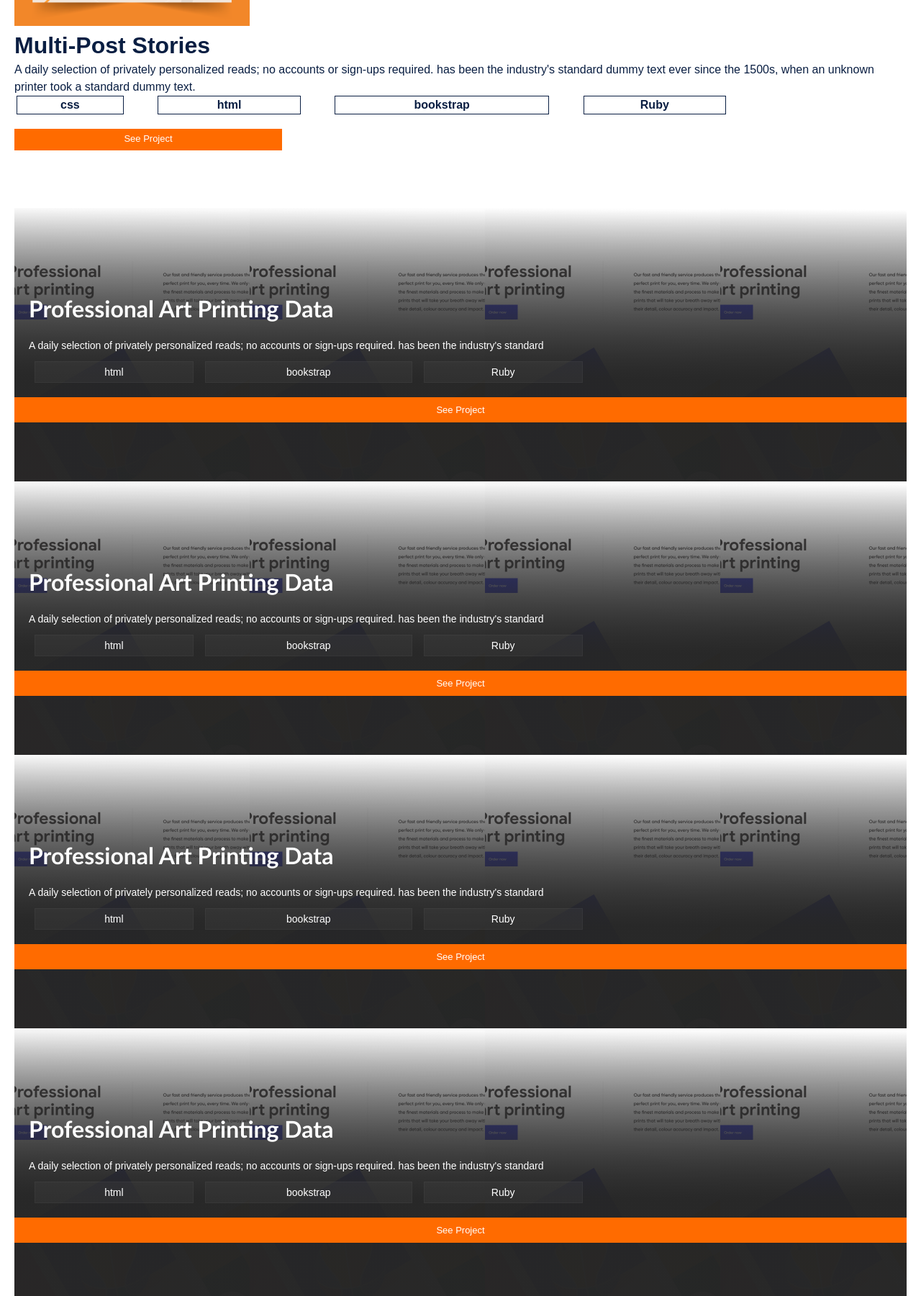
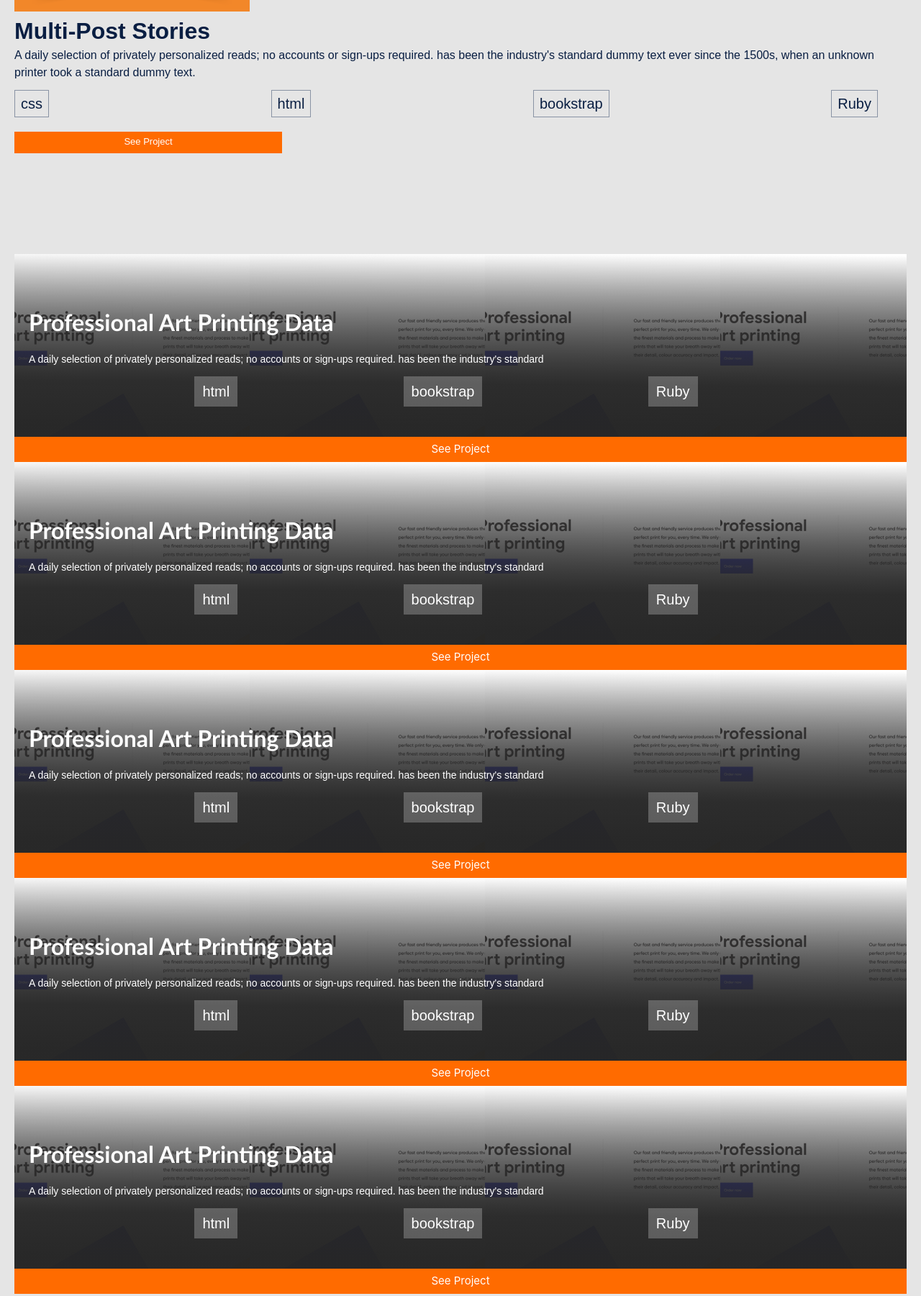
Before and after one commit to Blessing600/Portfolio-setup-and-mobile-first, a website: page index.html in a window 1280 px wide. Shown: the part 780-2581 px from the top of the page at 72% size. Drawn offline with Linux system fonts and the light colour scheme.

Commit message:
updates Html and Css files

```diff
--- a/index.html
+++ b/index.html
@@ -59,10 +59,12 @@
                     A daily selection of privately personalized reads; no accounts or sign-ups required. has been the industry's standard dummy text ever since the 1500s, when an unknown printer took a standard dummy text.
                 </p>
                 <div class="work-section-button">
-                    <p class="work-section-button-1">css</p>
-                    <p class="work-section-button-2">html</p>
-                    <p class="work-section-button-3">bookstrap</p>
-                    <p class="work-section-button-2">Ruby</p>
+                    <ul class="card">
+                        <li>css</li>
+                        <li>html</li>
+                        <li>bookstrap</li>
+                        <li>Ruby</li>
+                    </ul>
                 </div>
 
                 <div class="work-section-mainbutton">
@@ -70,15 +72,18 @@
                 </div>
             </div>
 
+             <div class="work-section-2-card">
                 <div class="work-section-2">
                     <div class="sub_work-section-2">
                      <h1>Professional Art Printing Data</h1>
                      <p class="sub_work-section-2-p">A daily selection of privately personalized reads; no accounts or sign-ups required. has been the industry's standard</p>
 
-                    <div class="work-section-2-button">
-                        <p class="work-section-2-button-2">html</p>
-                        <p class="work-section-2-button-3">bookstrap</p>
-                        <p class="work-section-2-button-2">Ruby</p>
+                     <div class="work-section-menu">
+                         <ul class="work-list">
+                             <li>html</li>
+                             <li>bookstrap</li>
+                             <li>Ruby</li>
+                         </ul>
                      </div>
 
 
@@ -93,10 +98,12 @@
                       <h1>Professional Art Printing Data</h1>
                       <p class="sub_work-section-2-p">A daily selection of privately personalized reads; no accounts or sign-ups required. has been the industry's standard</p>
 
-                     <div class="work-section-2-button">
-                         <p class="work-section-2-button-2">html</p>
-                         <p class="work-section-2-button-3">bookstrap</p>
-                         <p class="work-section-2-button-2">Ruby</p>
+                      <div class="work-section-menu">
+                         <ul class="work-list">
+                             <li>html</li>
+                             <li>bookstrap</li>
+                             <li>Ruby</li>
+                         </ul>
                      </div>
 
 
@@ -110,10 +117,12 @@
                       <h1>Professional Art Printing Data</h1>
                       <p class="sub_work-section-2-p">A daily selection of privately personalized reads; no accounts or sign-ups required. has been the industry's standard</p>
 
-                     <div class="work-section-2-button">
-                         <p class="work-section-2-button-2">html</p>
-                         <p class="work-section-2-button-3">bookstrap</p>
-                         <p class="work-section-2-button-2">Ruby</p>
+                      <div class="work-section-menu">
+                         <ul class="work-list">
+                             <li>html</li>
+                             <li>bookstrap</li>
+                             <li>Ruby</li>
+                         </ul>
                      </div>
 
 
@@ -126,45 +135,12 @@
                      <div class="sub_work-section-2">
                       <h1>Professional Art Printing Data</h1>
                       <p class="sub_work-section-2-p">A daily selection of privately personalized reads; no accounts or sign-ups required. has been the industry's standard</p>
-
-                     <div class="work-section-2-button">
-                         <p class="work-section-2-button-2">html</p>
-                         <p class="work-section-2-button-3">bookstrap</p>
-                         <p class="work-section-2-button-2">Ruby</p>
-                     </div>
-
-
-                </div>
-                <div class="work-section-mainbutton-2">
-                      <a class="tag-2" href="#" >See Project</a>
-             </div>
-             </div>
-             <div class="work-section-2">
-                <div class="sub_work-section-2">
-                 <h1>Professional Art Printing Data</h1>
-                 <p class="sub_work-section-2-p">A daily selection of privately personalized reads; no accounts or sign-ups required. has been the industry's standard</p>
-
-                     <div class="work-section-2-button">
-                         <p class="work-section-2-button-2">html</p>
-                         <p class="work-section-2-button-3">bookstrap</p>
-                         <p class="work-section-2-button-2">Ruby</p>
-                     </div>
-
-
-                </div>
-                <div class="work-section-mainbutton-2">
-                <a class="tag-2" href="#" >See Project</a>
-               </div>
-             </div>
-             <div class="work-section-2">
-                <div class="sub_work-section-2">
-                 <h1>Professional Art Printing Data</h1>
-                 <p class="sub_work-section-2-p">A daily selection of privately personalized reads; no accounts or sign-ups required. has been the industry's standard</p>
-
-                     <div class="work-section-2-button">
-                         <p class="work-section-2-button-2">html</p>
-                         <p class="work-section-2-button-3">bookstrap</p>
-                         <p class="work-section-2-button-2">Ruby</p>
+                      <div class="work-section-menu">
+                         <ul class="work-list">
+                             <li>html</li>
+                             <li>bookstrap</li>
+                             <li>Ruby</li>
+                         </ul>
                      </div>
 
 
@@ -174,10 +150,30 @@
                   </div>
                   </div>
 
+                  <div class="work-section-2">
+                     <div class="sub_work-section-2">
+                      <h1>Professional Art Printing Data</h1>
+                      <p class="sub_work-section-2-p">A daily selection of privately personalized reads; no accounts or sign-ups required. has been the industry's standard</p>
+
+                      <div class="work-section-menu">
+                         <ul class="work-list">
+                             <li>html</li>
+                             <li>bookstrap</li>
+                             <li>Ruby</li>
+                         </ul>
+                     </div>
+                     </div>
+                     <div class="work-section-mainbutton-2">
+                      <a class="tag-2" href="#" >See Project</a>
+                  </div>
+                  </div>
+             </div>
+
 
         </section>
 
-    <section class="about-section">
+    <section class="ab-section">
+        <div class="about-section">
             <div class="about-title_section">
                 <div class="about-title_section-subsection" >
                     <h1 class="about-title_section-h1">About me</h1>
@@ -188,10 +184,6 @@
                 <a class="tag-3" href="#" >Get My Resume
                 </a>
               </div>
-            </div>
-
-         <div class="about-section-image">
-            <img src="img/Group (2).png" class="sideimage">
                 </div>
              <div class=" about-section-lineheight">
                 <hr />
@@ -243,6 +235,7 @@
                         </ul>
                 </div>
             </div>
+        </div>
 
 
 
--- a/styles.css
+++ b/styles.css
@@ -98,9 +98,10 @@ body {
 }
 
 .work-section {
-  height: 100%;
-  width: 100%;
-  padding: 0 1rem;
+  background-color: rgb(229 229 229);
+  display: grid;
+  grid-template-columns: 1fr;
+  grid-template-rows: 1fr;
 }
 
 .sub_work-section-2 {
@@ -124,7 +125,7 @@ body {
 }
 
 .work-section-card {
-  padding: 4rem 0;
+  padding: 3rem 1rem;
 }
 
 .work-section-card h2 {
@@ -141,43 +142,22 @@ body {
   color: #091e42;
 }
 
-.work-section-button {
+.card {
   display: flex;
   justify-content: space-between;
-  width: 80%;
+  width: 100%;
+  margin: 0.6rem -40px;
 }
 
-.work-section-button-1 {
-  width: 15%;
-  font-size: 14px;
-  border: #091e42 solid 1px;
-  text-align: center;
+.card li {
+  list-style: none;
+  font-family: Arial, Helvetica, sans-serif;
+  font-weight: 500;
+  font-size: 20px;
+  line-height: 20px;
   color: #091e42;
-  margin: 0 3px;
-  font-weight: 600;
-  font-family: Arial, Helvetica, sans-serif;
-}
-
-.work-section-button-2 {
-  width: 20%;
-  font-size: 14px;
-  border: #091e42 solid 1px;
-  text-align: center;
-  color: #091e42;
-  margin: 0 3px;
-  font-weight: 600;
-  font-family: Arial, Helvetica, sans-serif;
-}
-
-.work-section-button-3 {
-  width: 30%;
-  font-size: 14px;
-  border: #091e42 solid 1px;
-  text-align: center;
-  color: #091e42;
-  margin: 0 3px;
-  font-weight: 600;
-  font-family: Arial, Helvetica, sans-serif;
+  padding: 8px;
+  border: 1px solid #8993a4;
 }
 
 .work-section-mainbutton {
@@ -205,10 +185,12 @@ body {
 }
 
 .work-section-2 {
-  width: 100%;
-  height: 19rem;
-  background: linear-gradient(180.45deg, rgb(38 38 38 / 0%) 0.75%, rgb(38 38 38 / 90%) 61.94%), url(img/img2.png);
-  padding: 6rem 0;
+  display: flex;
+  flex-direction: column;
+  gap: 20px;
+  background: linear-gradient(180.45deg, rgb(38 38 38 / 0%) 0.75%, rgb(38 38 38 / 90%) 61.94%), url("img/img2.png");
+  padding-top: 75px;
+  padding-bottom: 0;
 }
 
 .work-section-2 h1 {
@@ -225,47 +207,14 @@ body {
   line-height: 24px;
 }
 
-.work-section-2-button {
-  display: flex;
-  width: 80%;
-}
-
-.work-section-2-button-2 {
-  width: 23%;
-  height: 1.5rem;
-  font-size: 14px;
-  background-color: rgba(128, 128, 128, 0.084);
-  text-align: center;
-  color: white;
-  margin: 10px 8px;
-  font-weight: 100;
-  font-family: Arial, Helvetica, sans-serif;
-  border: solid 0.1px rgba(128, 128, 128, 0.084);
-  padding: 6px;
-}
-
 .about-section-mainbutton .tag-2 {
   text-decoration: none;
-  font-family: Arial, Helvetica, sans-serif;
+  font-family: 'Inter', sans-serif;
   font-weight: 400;
   font-size: 13px;
   color: white;
   text-align: center;
   padding: 4px 0;
-}
-
-.work-section-2-button-3 {
-  width: 30%;
-  height: 1.5rem;
-  font-size: 14px;
-  background-color: rgba(128, 128, 128, 0.084);
-  text-align: center;
-  color: white;
-  margin: 10px 8px;
-  font-weight: 100;
-  font-family: Arial, Helvetica, sans-serif;
-  border: solid 0.1px rgba(128, 128, 128, 0.084);
-  padding: 6px;
 }
 
 .work-section-mainbutton-2 {
@@ -279,9 +228,9 @@ body {
 
 .work-section-mainbutton-2 .tag-2 {
   text-decoration: none;
-  font-family: Arial, Helvetica, sans-serif;
+  font-family: 'Inter', sans-serif;
   font-weight: 400;
-  font-size: 13px;
+  font-size: 15px;
   color: white;
 }
 
@@ -296,33 +245,29 @@ body {
   color: rgb(244 241 240);
 }
 
-.about-section {
-  background-color: black;
-  height: 100%;
-  width: 100%;
-  padding: 3rem 0;
-  position: relative;
+.ab-section {
+  background: #1c1a19;
+  margin: 7rem 0;
 }
 
-/* .about-title_section {
-  margin: 1rem;
-} */
-
-.about-title_section-subsection {
-  margin: 1rem;
+.about-section {
+  padding: 4rem 25px;
+  display: flex;
+  flex-direction: column;
+  gap: 20px;
 }
 
 .about-title_section-h1 {
-  font-family: "Trebuchet MS", "Lucida Sans Unicode", "Lucida Grande", "Lucida Sans", Arial, sans-serif;
+  font-family: 'Crete Round', serif;
   font-weight: 600;
-  font-size: 2rem;
+  font-size: 3rem;
   line-height: 4rem;
   letter-spacing: 0.37px;
   color: #ff6b00;
 }
 
 .about-title_section-p {
-  font-family: Arial, Helvetica, sans-serif;
+  font-family: 'Inter', sans-serif;
   font-weight: 400;
   font-size: 16px;
   line-height: 24px;
@@ -345,7 +290,7 @@ body {
 
 .tag-3 {
   text-decoration: none;
-  font-family: Arial, Helvetica, sans-serif;
+  font-family: 'Inter', sans-serif;
   font-weight: 400;
   font-size: 13px;
   color: white;
@@ -353,12 +298,26 @@ body {
   padding: 4px 0;
 }
 
-.about-section-image {
+.work-list {
+  display: flex;
+  justify-content: space-evenly;
   width: 100%;
-  height: 100%;
-  display: flex;
-  align-items: end;
-  justify-content: end;
+}
+
+.work-list li {
+  list-style: none;
+  font-family: Arial, Helvetica, sans-serif;
+  font-weight: 500;
+  font-size: 20px;
+  line-height: 20px;
+  color: #fff;
+  padding: 11px;
+  background: #ffffff3d;
+}
+
+.work-section-menu {
+  width: 100%;
+  margin: 0.6rem -40px;
 }
 
 .sideimage {
@@ -418,3 +377,7 @@ body {
   width: 7%;
   height: 10%;
 }
+
+.work-section-2-card {
+  padding: 4rem 1rem;
+}
```
Lines whose indentation alone changed are shown as unchanged.
